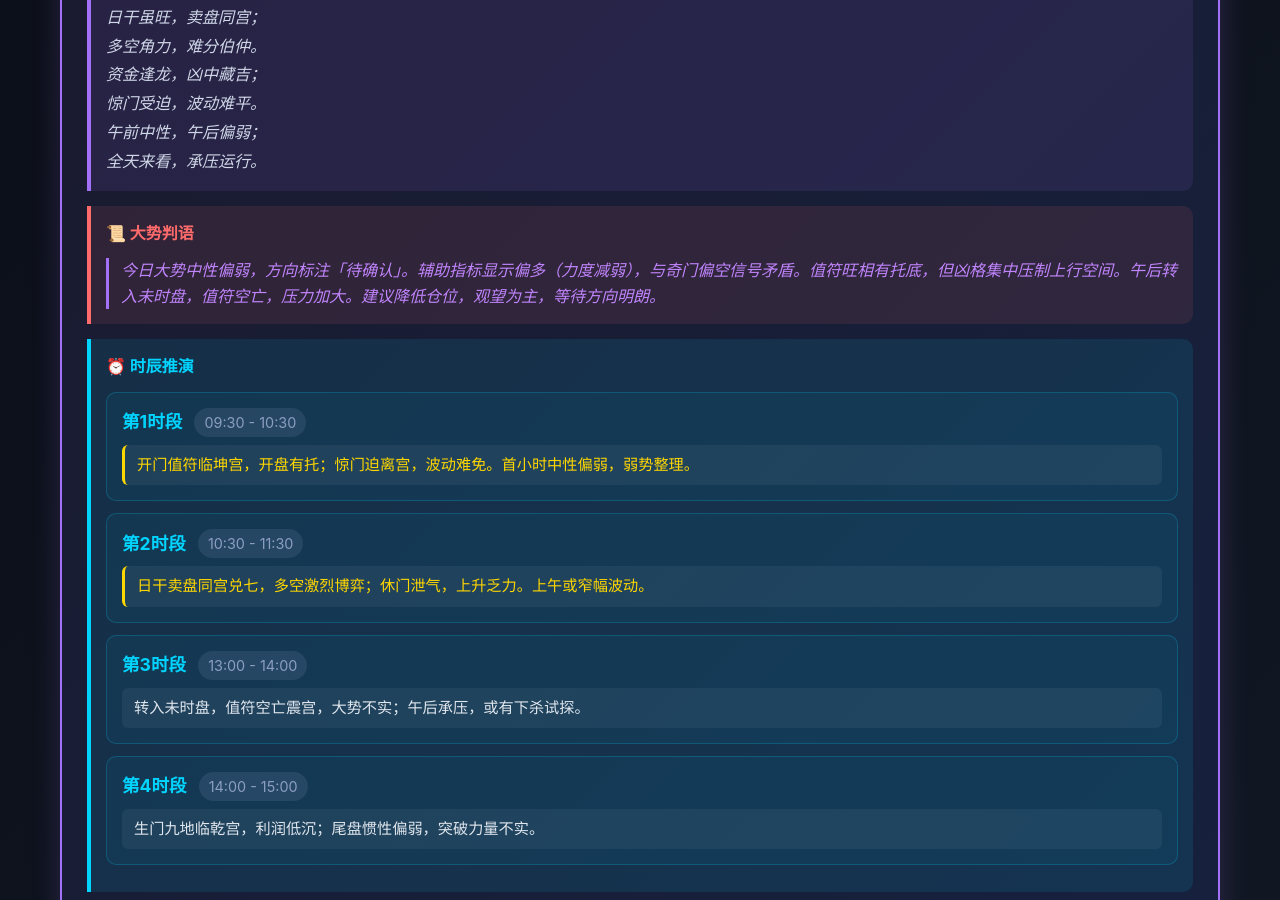
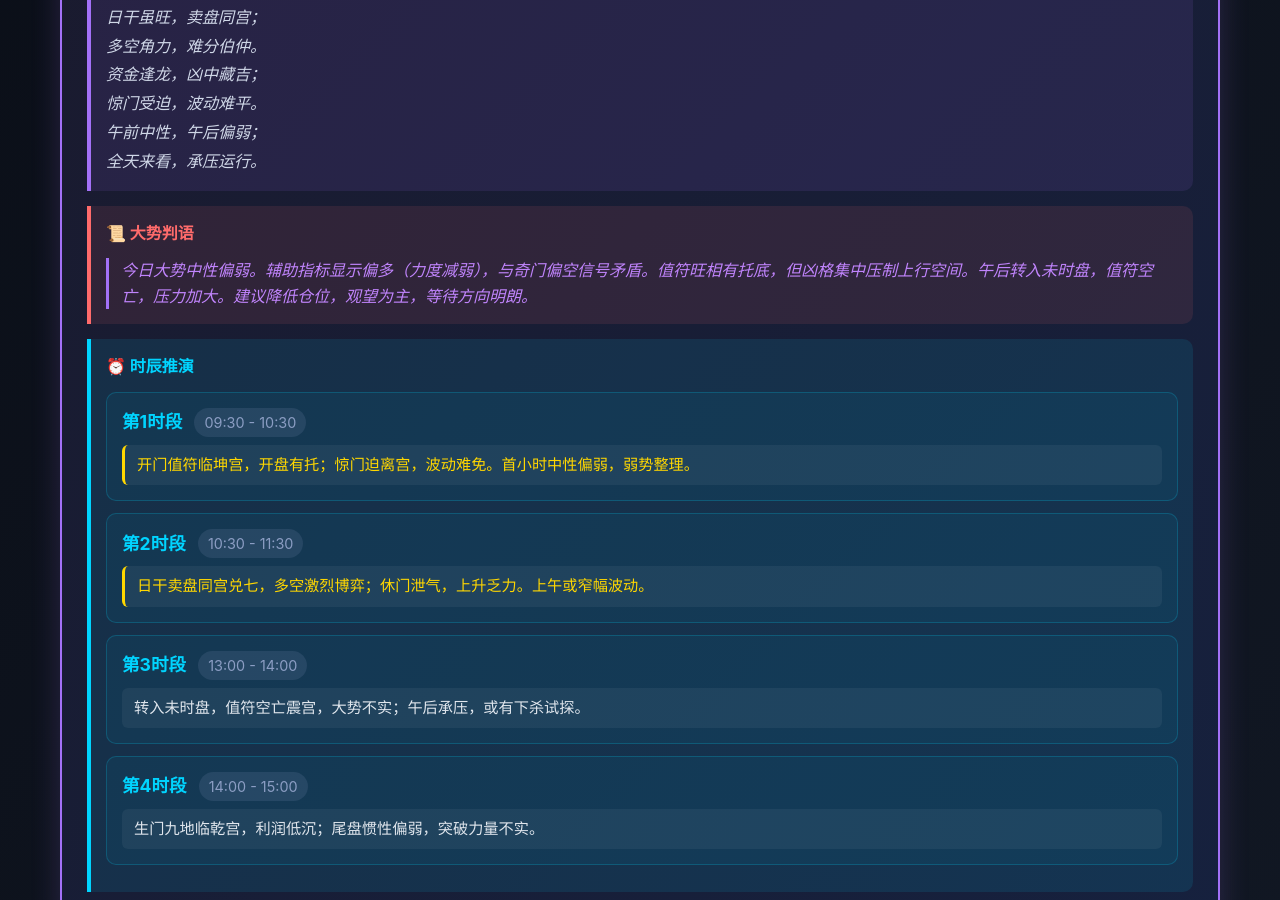
Before and after one commit to xiaoyi0319a/yixue-dashboard, a Jekyll site: the page index.html, which Jekyll copies as it is, in a window 1280 px wide and 900 px high, scrolled down 425 px. Built offline with Jekyll 4.4.1, drawn with Linux system fonts in a browser that asks for light colours; comment, search, counter and statistics services are not loaded.

Commit message:
fix: 删除判语中残留的待确认（第二次修复）

```diff
--- a/index.html
+++ b/index.html
@@ -5,7 +5,7 @@
     <meta name="viewport" content="width=device-width, initial-scale=1.0">
     <meta http-equiv="Cache-Control" content="no-cache, no-store, must-revalidate">
     <meta property="og:title" content="羿学天天看 | 2026-08-14">
-    <meta property="og:description" content="🔮 奇门中性偏弱待确认·值符托底·白虎猖狂·凶格缠身 | 📈 6大涨停方向·59只驱动 | 📰 6大新闻方向">
+    <meta property="og:description" content="🔮 奇门中性偏弱·值符托底·白虎猖狂·凶格缠身 | 📈 6大涨停方向·59只驱动 | 📰 6大新闻方向">
     <meta property="og:type" content="website">
     <meta property="og:url" content="https://xiaoyi0319a.github.io/yixue-dashboard/">
     <meta name="twitter:card" content="summary_large_image">
@@ -28,7 +28,7 @@
             </div>
             <div class="qimen-verdict">
                 <h4>📜 大势判语</h4>
-                <p style="color: #c084fc; font-style: italic; margin-top: 12px; border-left: 3px solid #a371f7; padding-left: 12px;">今日大势中性偏弱，方向标注「待确认」。辅助指标显示偏多（力度减弱），与奇门偏空信号矛盾。值符旺相有托底，但凶格集中压制上行空间。午后转入未时盘，值符空亡，压力加大。建议降低仓位，观望为主，等待方向明朗。</p>
+                <p style="color: #c084fc; font-style: italic; margin-top: 12px; border-left: 3px solid #a371f7; padding-left: 12px;">今日大势中性偏弱。辅助指标显示偏多（力度减弱），与奇门偏空信号矛盾。值符旺相有托底，但凶格集中压制上行空间。午后转入未时盘，值符空亡，压力加大。建议降低仓位，观望为主，等待方向明朗。</p>
             </div>
             <div class="qimen-time">
                 <h4>⏰ 时辰推演</h4>
```
